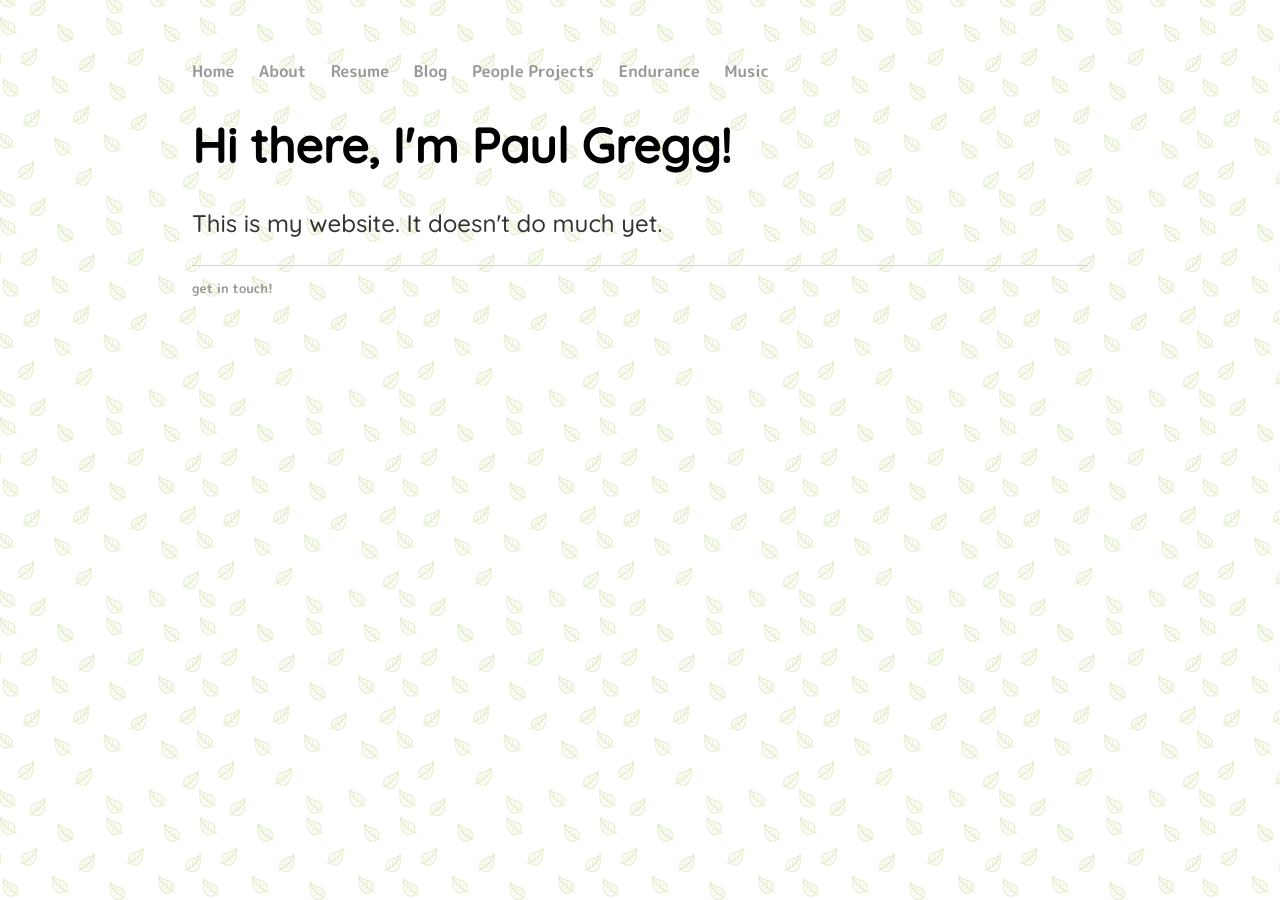
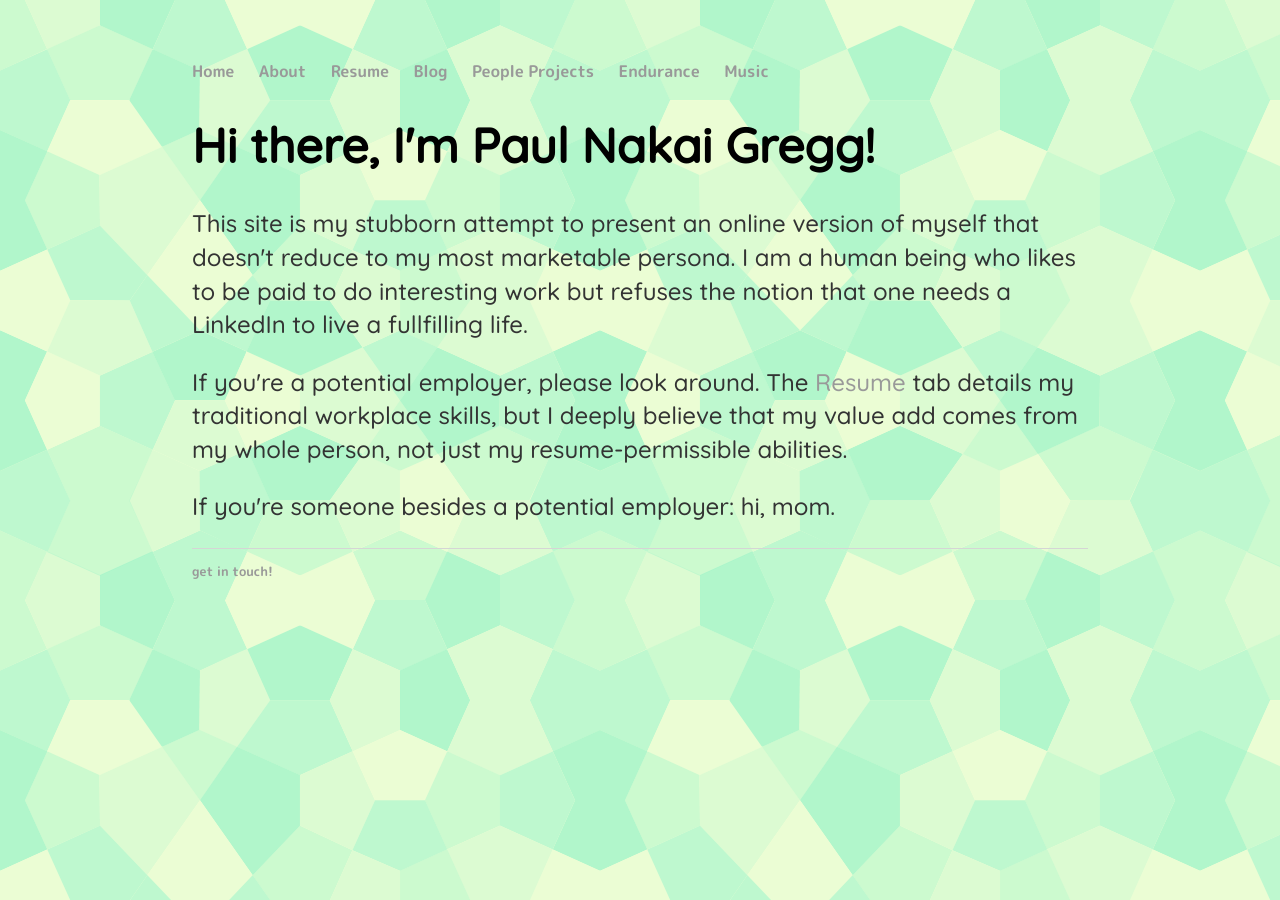
Before and after one commit to paulnakai/paulnakai.github.io, a Jekyll site: the page built from index.html, in a window 1280 px wide. Built offline with Jekyll 4.4.1, drawn with Linux system fonts in a browser that asks for light colours.

Commit message:
basic home page

```diff
--- a/css/main.css
+++ b/css/main.css
@@ -1,7 +1,7 @@
 body {
     margin: 60px auto;
     width: 70%;
-    background: url(/img/leaves.png) repeat 0 0;
+    background: url(/img/congruent_pentagon.png) repeat 0 0;
 }
 nav ul, footer ul {
     font-family: 'M PLUS Rounded 1c', sans-serif;
--- a/index.html
+++ b/index.html
@@ -3,6 +3,8 @@ layout: default
 title: Paul Gregg
 ---
 <div class="blurb">
-	<h1>Hi there, I'm Paul Gregg!</h1>
-	<p>This is my website. It doesn't do much yet.</p>
+	<h1>Hi there, I'm Paul Nakai Gregg!</h1>
+	<p>This site is my stubborn attempt to present an online version of myself that doesn't reduce to my most marketable persona. I am a human being who likes to be paid to do interesting work but refuses the notion that one needs a LinkedIn to live a fullfilling life.</p>
+    <p>If you're a potential employer, please look around. The <a href="/resume">Resume</a> tab details my traditional workplace skills, but I deeply believe that my value add comes from my whole person, not just my resume-permissible abilities.
+    <p>If you're someone besides a potential employer: hi, mom.</p>
 </div>
```
